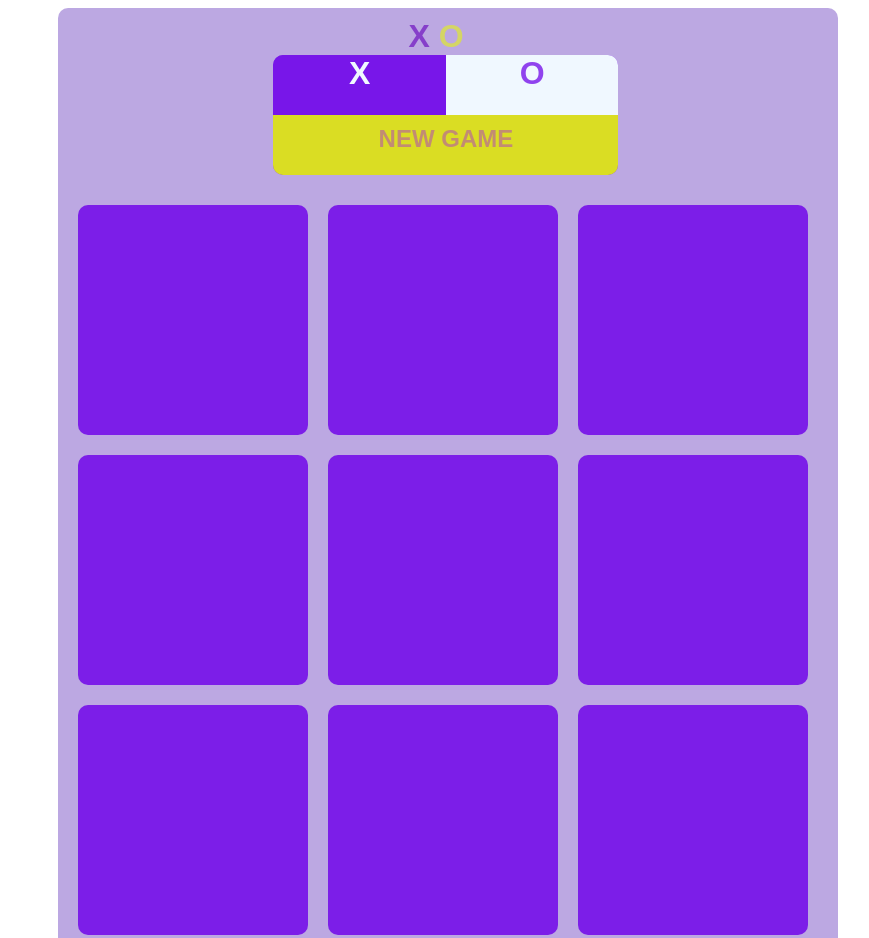
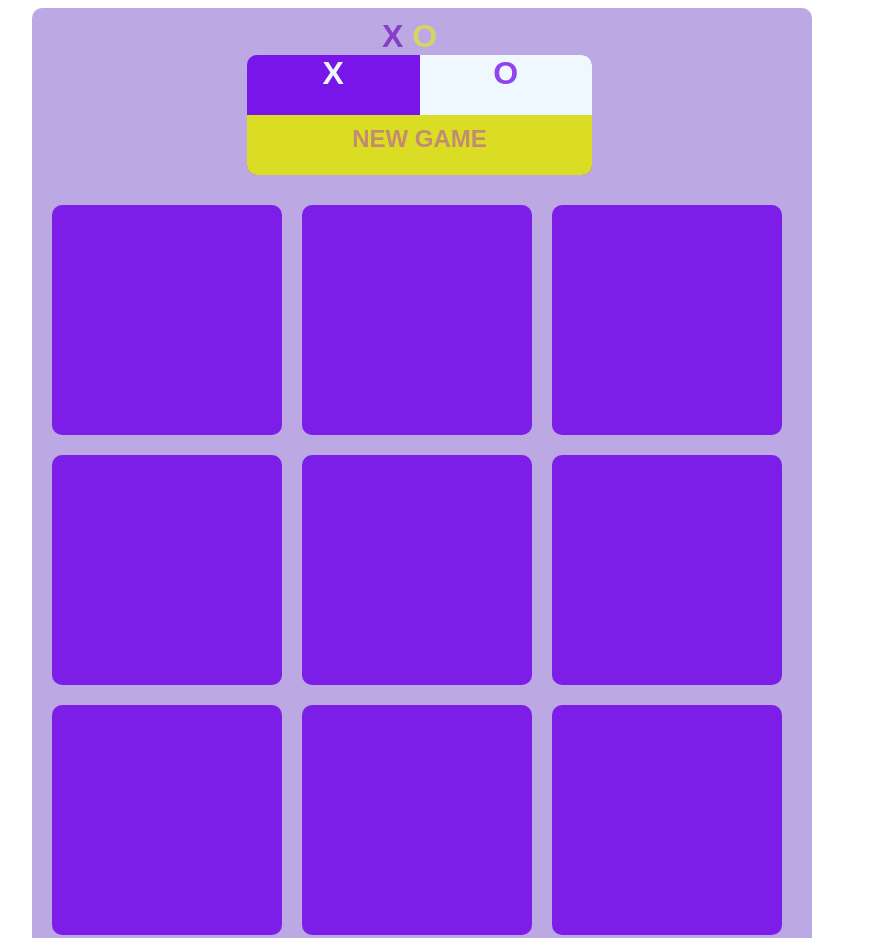
Before and after one commit to amnaali11/Lab-Tasks, a plain HTML site: page gameX-O/index.html in a window 1280 px wide. Shown: the top 938 px of the page, without its empty margins (76-945 px from the left). Drawn offline with Linux system fonts and the light colour scheme.

Commit message:
Update style.css

```diff
--- a/gameX-O/style.css
+++ b/gameX-O/style.css
@@ -22,7 +22,7 @@ height:950px;
 background-color:rgba(112, 69, 192, 0.466);
 border-radius:10px ;
 padding: 10px;
-margin-left: 10%;
+margin-left: 100px;
 
 }
 
```
